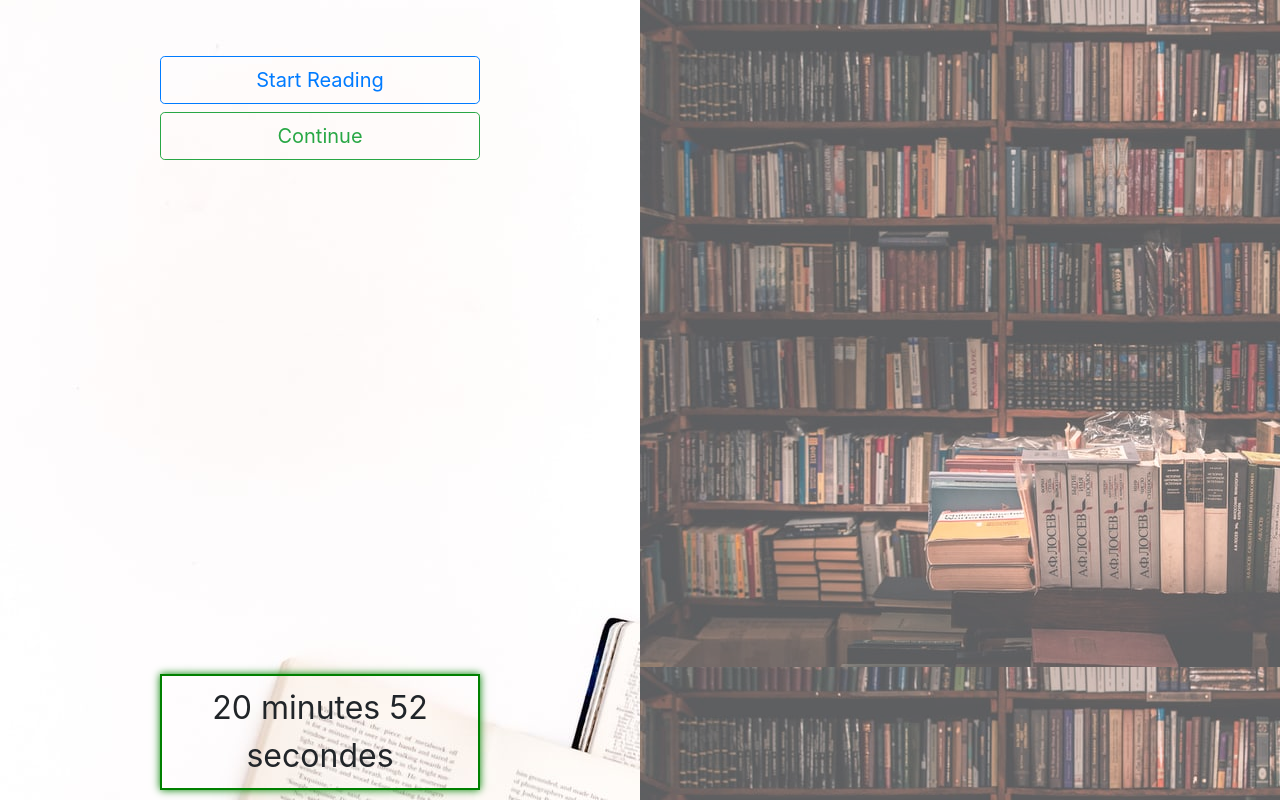
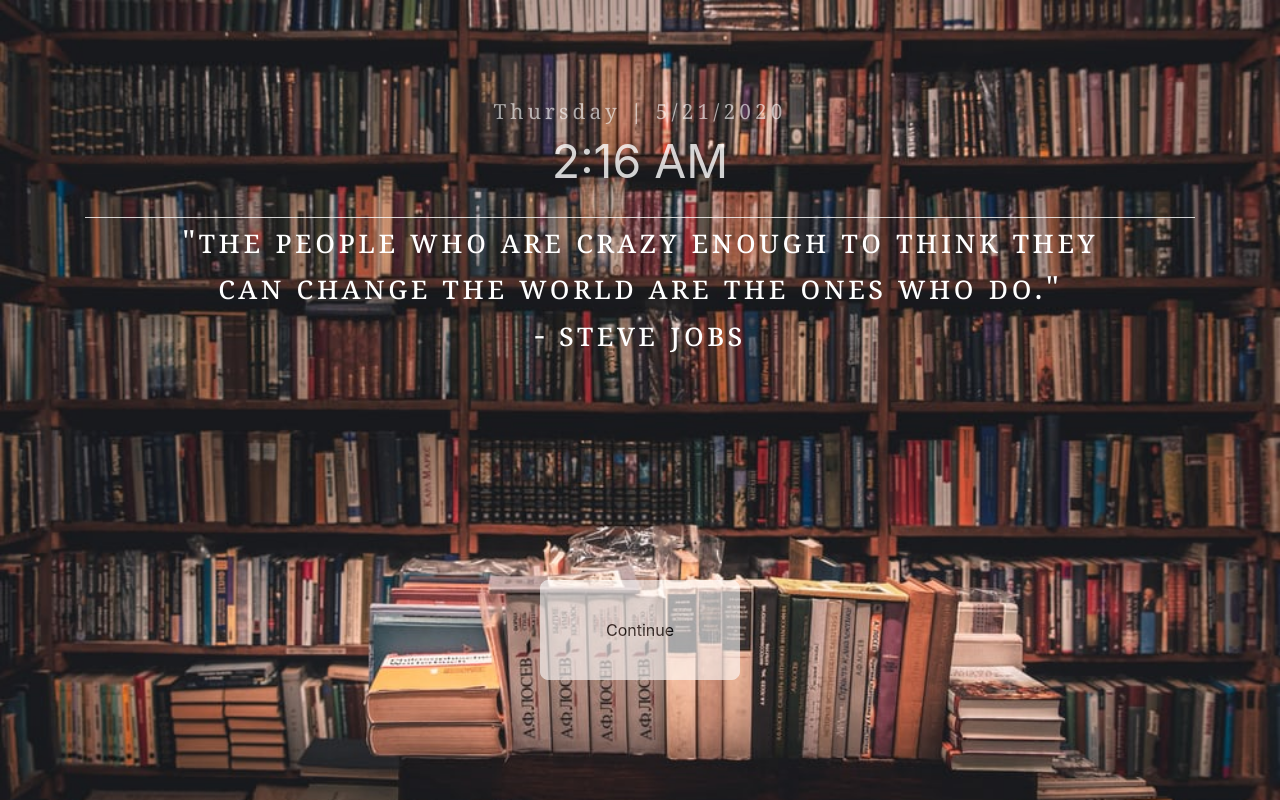
Before and after one commit to rangapin/js-ouras, a plain HTML site: page index.html in a window 1280 px wide. Drawn offline with nearby package versions, Linux system fonts and the light colour scheme.

Commit message:
revamp attempt

```diff
--- a/index.html
+++ b/index.html
@@ -4,25 +4,30 @@
 <head>
     <meta charset="UTF-8">
     <meta name="viewport" content="width=device-width, initial-scale=1.0">
+    <link rel="apple-touch-icon" sizes="180x180" href="/apple-touch-icon.png">
+    <link rel="icon" type="image/png" sizes="32x32" href="/favicon-32x32.png">
+    <link rel="icon" type="image/png" sizes="16x16" href="/favicon-16x16.png">
+    <link rel="manifest" href="/site.webmanifest">
     <title>2 Cool 4 School</title>
     <link rel="stylesheet" href="style.css">
     <link rel="stylesheet" href="https://stackpath.bootstrapcdn.com/bootstrap/4.5.0/css/bootstrap.min.css" integrity="sha384-9aIt2nRpC12Uk9gS9baDl411NQApFmC26EwAOH8WgZl5MYYxFfc+NcPb1dKGj7Sk" crossorigin="anonymous">
+    <link rel="stylesheet" type="text/css" href="https://cdnjs.cloudflare.com/ajax/libs/font-awesome/4.7.0/css/font-awesome.min.css">
 </head>
 
 <body>
 
-    <div class="split left">
-        <div class="centered">
-            <p id="timer"></p>
-            <button class="btn btn-outline-primary btn-lg btn-block" onclick="typeWriter()">Start Reading</button>
-            <button class="btn btn-outline-success btn-lg btn-block" onclick="typeWriter()">Continue</button>
-                <p id="text"></p>
-            </div>
+  <body onload="startTime(); startDate()">
+    <div class="container">
+      <div id="date"></div>
+      <div id="display"></div>
+      <div id="content">
+        <p id="quote">"the people who are crazy enough to think they can change the world are the ones who do." <br/>- Steve Jobs</p>
+      </div>
     </div>
-
-    <div class="split right">
-        <div class="centered">
-         </div>
+    <div id="b-nav">
+      <ul>
+        <button id="gen" onclick="genQuote()">Continue</button>
+      </ul>
     </div>
 
 </body>
--- a/script.js
+++ b/script.js
@@ -1,28 +1,67 @@
-var i = 0;
-var txt = '"Lorem ipsum dolor sit amet consectetur, adipisicing elit. Animi ea similique voluptates? Voluptates veniam aperiam vitae quis, numquam id quia inventore exercitationem nulla sit. Dicta dolore dignissimos laboriosam maxime architecto!"'; /* The text */
-var speed = 50;
+function startTime() {
+    var today=new Date();
+    var h=today.getHours();
+    var m=today.getMinutes();
+    var s=today.getSeconds();
+    var ampm = "";
+    m = checkTime(m);
 
-function typeWriter() {
-  if (i < txt.length) {
-    document.getElementById("text").innerHTML += txt.charAt(i);
-    i++;
-    setTimeout(typeWriter, speed);
+    if (h > 12) {
+        h = h - 12;
+        ampm = " PM";
+    } else if (h == 12){
+        h = 12;
+        ampm = " AM";
+    } else if (h < 12){
+        ampm = " AM";
+    } else {
+        ampm = "PM";
+    };
+
+  if(h==0) {
+    h=12;
   }
+
+    document.getElementById('display').innerHTML = h+":"+m+ampm;
+    var t = setTimeout(function(){startTime()},500);
 }
 
-var countDownDate = new Date("Jan 5, 2021 15:37:25").getTime();
+function checkTime(i) {
+    if (i<10) {i = "0" + i};  // add zero in front of numbers < 10
+    return i;
+}
 
-var x = setInterval(function() {
+var quotes = ["Blank",
+"\"Dude, suckin' at something is the first step at being sorta good at something.\"<br>-  Jake <small><em>(Adventure Time)</em></small>",
+"\"Either I will find a way, or I will make one.\"<br> - Philip Sidney",
+"\"Our greatest weakness lies in giving up. The most certain way to succeed is always to try just one more time.\"<br>- Thomas A. Edison",
+"\"You are never too old to set another goal or to dream a new dream.\"<br>- C.S Lewis",
+"\"If you can dream it, you can do it.\"<br>- Walt Disney",
+"\"Never give up, for that is just the place and time that the tide will turn.\"<br>- Harriet Beecher Stowe",
+"\"I know where I'm going and I know the truth, and I don't have to be what you want me to be. I'm free to be what I want.\"<br>- Muhammad Ali",
+ "\"If you always put limit on everything you do, physical or anything else. It will spread into your work and into your life. There are no limits. There are only plateaus, and you must not stay there, you must go beyond them.\"<br>- Bruce Lee",];
 
-  var now = new Date().getTime();
-  var distance = countDownDate - now;
-  var minutes = Math.floor((distance % (1000 * 60 * 60)) / (1000 * 60));
-  var seconds = Math.floor((distance % (1000 * 60)) / 1000);
+ function genQuote() {
+    var quote=document.getElementById("quote");
+    var generate = document.getElementById("gen");
+    generate.addEventListener("click", changeText);
+     quote.innerHTML = quotes[0];
 
-  document.getElementById("timer").innerHTML =  minutes + " minutes " + seconds + " secondes ";
+     function changeText(){
+        var searchTerm =  quote.innerHTML  ;
+        var index=quotes.indexOf(searchTerm)+1;
+        if(index == quotes.length )index=0;
+           var result=quotes[index];
+           quote.innerHTML = result;
+           return;
+        }
+}
 
-  if (distance < 0) {
-    clearInterval(x);
-    document.getElementById("timer").innerHTML = "EXPIRED";
-  }
-}, 1000);
+//quote array
+
+//date
+function startDate() {
+  var d = new Date();
+  var days = ["Sunday","Monday","Tuesday","Wednesday","Thursday","Friday","Saturday"];
+  document.getElementById("date").innerHTML = days[d.getDay()]+" | "+[d.getMonth()+1]+"/"+d.getDate()+"/"+d.getFullYear();
+}
--- a/style.css
+++ b/style.css
@@ -1,53 +1,172 @@
-* {
-    padding: 0;
-    margin: 0;
-    box-sizing: border-box;
+html, body {
+    overflow-x: hidden;
+    overflow-y: hidden;
+    height: 100%;
+    width: 100%;
+    position: absolute;
+    background-color: black;
+    background-image: url('images/books.jpeg');
+    background-repeat: no-repeat;
+    background-size: cover;
+    background-position: top;
+    z-index: -2;
+    opacity:  1;
   }
 
-.split {
-    height: 100%;
-    width: 50%;
-    position: fixed;
-    z-index: 1;
-    top: 0;
-    overflow-x: hidden;
+  #display {
+    color: white;
+    font-size: 2.9em;
+    top: 10px;
+    border-bottom: thin solid;
+    padding-bottom: 20px;
+    opacity: 0.80;
+    filter: alpha(opacity=80); /* For IE8 and earlier */
   }
 
-  .left {
-    left: 0;
-    background-image: url(images/book.jpeg);
-    z-index: 1;
+  #date {
+    color: white;
+    font-size: 1.3em;
+    font-family: Georgia, "Times New Roman", Times, serif;
+    font-weight: normal;
+    letter-spacing: 0.2em;
+    opacity: 0.6;
+    filter: alpha(opacity=60); /* For IE8 and earlier */
   }
 
-  .right {
-    right: 0;
-    background-image: url(images/books.jpeg);
-    opacity:  0.7;
+  #footer {
+    width: 100%;
+    height: 40px;
+    position: fixed;
+    bottom: -1px;
+    background-color: white;
+    text-align: center;
+    opacity: 0.5;
+    filter: alpha(opacity=50); /* For IE8 and earlier */
   }
 
-  .centered {
-    position: absolute;
-    top: 50%;
-    left: 50%;
-    transform: translate(-50%, -50%);
+  #line {
+    width: 100%;
+    bottom: 4em;
+    position: fixed;
+    border-bottom: solid white;
+    padding: 15px;
+    opacity: 0.5;
+    filter: alpha(opacity=50); /* For IE8 and earlier */
+  }
+
+  .navbar {
+    position: fixed;
+    width: 100%;
+    opacity: 0.6;
+    filter: alpha(opacity=60); /* For IE8 and earlier */
+  }
+
+  .wrapper {
+    background-color: red;
+  }
+
+  span {
+    border-radius: 100px;
+    opacity: 0.75;
+    filter: alpha(opacity=75); /* For IE8 and earlier */
+  }
+
+  #content {
+    height: 45em;
+  } p {
+    max-width: 30em;
+    color: white;
+    font-family: "Adobe Caslon Pro", "Hoefler Text", Georgia, Garamond, Times, serif;
+    letter-spacing:0.1em;
+    text-align:center;
+    margin: 40px auto;
+    text-transform: lowercase;
+    line-height: 145%;
+    font-size: 2em;
+    font-variant: small-caps;
+  }
+
+  p :hover {
+    text-decoration: none;
+  }
+
+  .container {
+    padding-top: 6em;
     text-align: center;
   }
 
-  button {
-    position: relative;
-    bottom: 350px;
+  #b-nav {
+    padding-bottom: 5em;
+    position: fixed;
+    width: 100%;
+    bottom: 2em;
   }
 
-#timer {
-    font-size: 2rem;
-    position: relative;
-    top: 400px;
-    border: 2px solid green;
-    box-shadow: 0 0 8px green;
-    padding: 8px;
+  #b-nav ul {
+    margin: 0;
+    padding: 0.5em;
+    list-style-type: none;
+    text-align: center;
   }
 
-#text {
-    position: relative;
-    bottom: 150px;
+  #b-nav ul li {
+    display: inline;
   }
+
+  #b-nav ul li a {
+    text-decoration: none;
+    padding: .2em 1em;
+    background-color: black;
+    opacity: 0.4;
+    filter: alpha(opacity=40); /* For IE8 and earlier */
+  }
+
+  .hold {
+    width: 100%;
+    text-align: left;
+  }
+
+  #gen {
+    outline: none;
+    padding-top: 5px;
+    text-decoration: none;
+    opacity: 0.6;
+    background-color: white;
+    color: black;
+    border: thin solid white;
+    height: 100px;
+    width: 200px;
+    border-radius: 8px;
+    transition: 0.5s;
+    padding-bottom: 5px;
+  }
+
+  #gen:hover {
+    background-color: white;
+    color: black;
+    border: thin solid black;
+    opacity: 0.8;
+  }
+
+  #gen a {
+    text-decoration: none;
+  }
+
+  #date {
+    color: white;
+  }
+
+  @media screen
+   and (max-device-width: 800px)
+    and (max-device-height: 640px)
+    and (-webkit-device-pixel-ratio: 2)
+    and (orientation: portrait) {
+      p {
+        font-size: 1em;
+      }
+  }
+
+  .fa-twitter {
+    font-size: 30px !important;
+    margin-left: 20px;
+  }
```
Also changed, not shown: android-chrome-192x192.png (added), images/cool.jpeg (deleted). Lines whose indentation alone changed are shown as unchanged.
